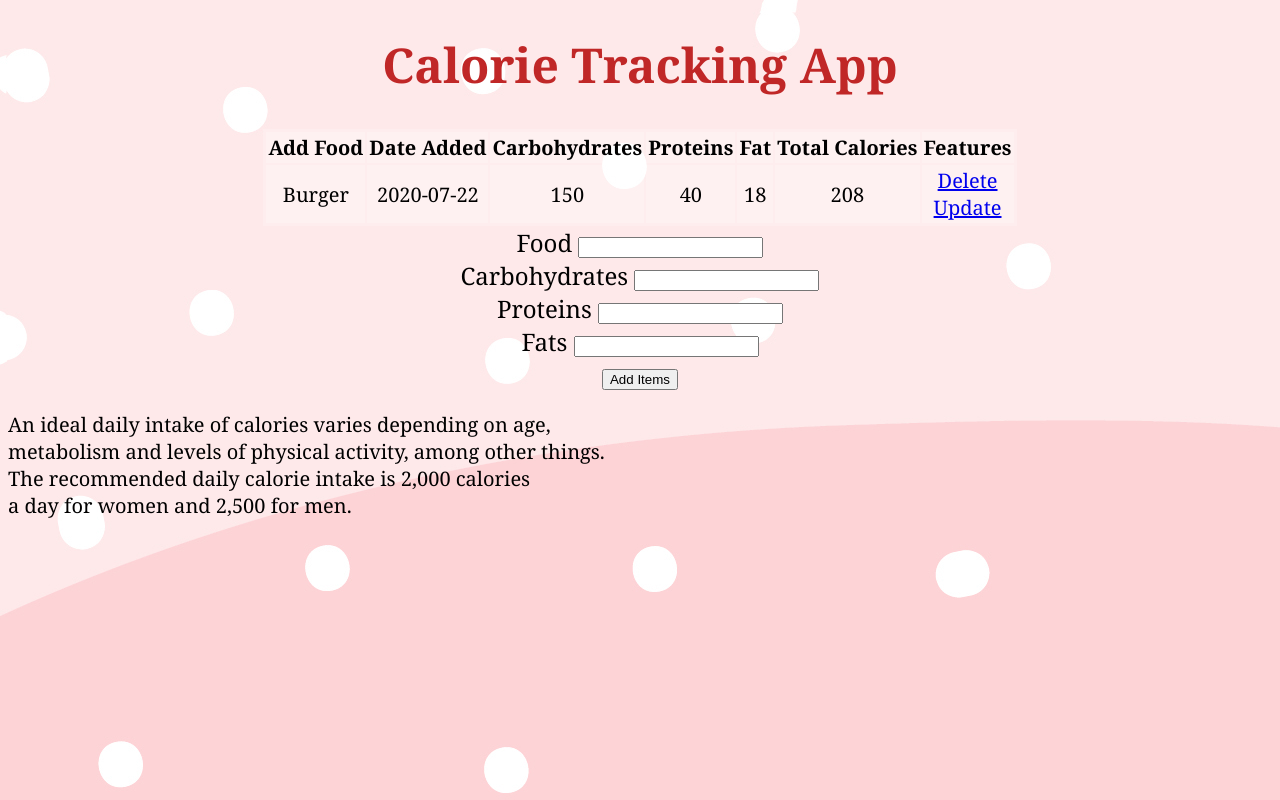
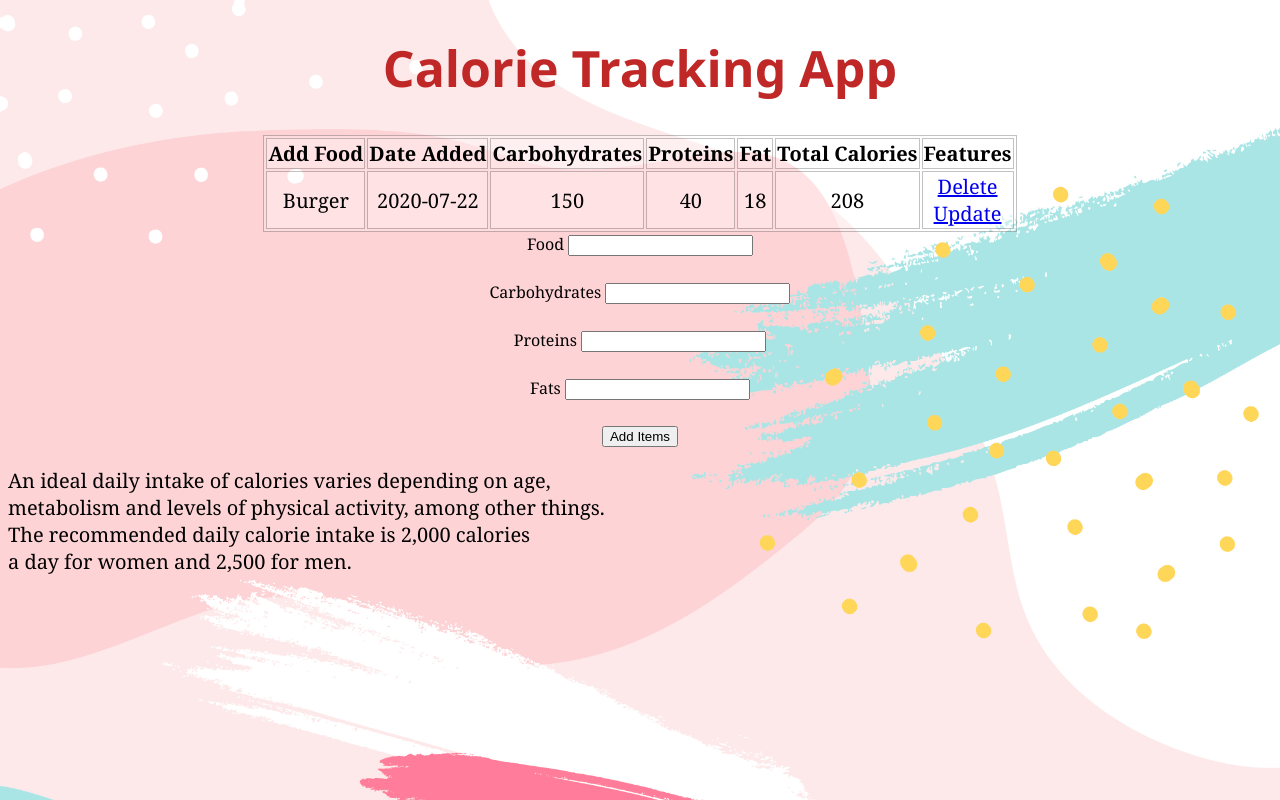
Before and after one commit to NutanNimkar/FoodLogApp, a Flask app: page / in a window 1280 px wide. Run offline with Flask 2, Linux system fonts and the light colour scheme; data comes from the database, SQL or seed files in the repository; both versions use the stored data as it was after the commit.

Commit message:
These changes are some small changes in the major code and some webpage changes. Also added all the comments needed for the app

```diff
--- a/app.py
+++ b/app.py
@@ -1,20 +1,23 @@
+#All the imports required to run the app and its functions
 from flask import Flask, render_template,url_for,request,redirect
 from flask_sqlalchemy import SQLAlchemy
 from datetime import datetime
 from flask_script import Manager
 from flask_migrate import Migrate, MigrateCommand
 import random
-
+#Initiating the SQLALCHEMY DataBase
 app = Flask(__name__)
 app.config['SQLALCHEMY_DATABASE_URI'] = 'sqlite:///note.db'
 db = SQLAlchemy(app)
-
+#Initiates the migration function
+#Migration helps makes changes to the database, like adding rows or columns
 migrate = Migrate(app,db)
 manager = Manager(app)
 
 manager.add_command('db',MigrateCommand)
+#This class defines the model for the Database
+# It creates all the columns to store data in
 class Data(db.Model):
-    # for i in range(0,3):
     id = db.Column(db.Integer, primary_key=True)
     content = db.Column(db.String(100), nullable=False)
     date_created = db.Column(db.DateTime, default=datetime.utcnow)
@@ -22,31 +25,34 @@
     carbs = db.Column(db.Integer,default = 0)
     fats = db.Column(db.Integer,default = 0)
     total=db.Column(db.Integer,default = 0)
-
+#Representation of the Output
     def __repr__(self):
         return '<Task %r>' % self.id
-def totalcal():
-    tot = proteins+ carbs+fats
 
+#This function helps the data to get collected from the form which is situated on the HTML page
+#Data is collected to specific variables and then added to the database using db.session.add()
+# The data is stored in terms latest to oldest
 @app.route("/", methods = ['POST','GET'])
 def add():
     if request.method =='POST':
         add_content = request.form.get('add_food')
         add_carbs = int(request.form.get('add_carbs'))
-        add_pro = int(request.form['add_pro'])
-        add_fat = int(request.form['add_fats'])
-        tot = add_carbs+add_pro+add_fat
-        new_content = Data(content = add_content,carbs = add_carbs,proteins = add_pro,fats = add_fat,total = tot)
+        add_pro = int(request.form.get('add_pro'))
+        add_fat = int(request.form.get('add_fats'))
+        add_total = add_carbs+add_pro+add_fat
+        new_content = Data(content = add_content,carbs = add_carbs,proteins = add_pro,fats = add_fat,total = add_total)
         try:
             db.session.add(new_content)
             db.session.commit()
             return redirect('/')
         except:
-            return " Issue with the text"
+            return " Issue with the entry/text"
     else:
         check = Data.query.order_by(Data.date_created).all()
         return render_template('home.html',check = check)
 
+#This function helps delete information from the html
+# It also removes the data from the database, by using database functions
 @app.route('/delete/<int:id>')
 def delete(id):
     content_deletion = Data.query.get_or_404(id)
@@ -57,14 +63,15 @@
         return redirect('/')
     except:
         return 'Issue occured with the function'
-
+#This function helps update the information from the html page
+#It redirects to another html page where the data can be manipulated and inserted again
 @app.route('/update/<int:id>', methods =['GET','POST'])
 def update(id):
     update_content =  Data.query.get_or_404(id)
     if request.method == 'POST':
         update_content.content = request.form['add_food']
-        update_content.carbs = request.form['quantity1']
-        update_content.fats = request.form['quantity2']
+        update_content.carbs = request.form['quantity2']
+        update_content.fats = request.form['quantity1']
         update_content.proteins = request.form['quantity']
         try:
             db.session.commit()
--- a/static/css/stylesheet.css
+++ b/static/css/stylesheet.css
@@ -1,27 +1,46 @@
+/* This is css file which help make in the ui of the html page */
+/* Changes in the background */
 body{
     background-image: url('../images/fru2.jpg') ;
     background-color: rgba(255, 255, 255, 0.767);
     text-align:  center;
+    font-family: Cambria, Cochin, Georgia, Times, 'Times New Roman', serif;
+    background-repeat: no-repeat;
+    background-size: 100%;
+    background-position:center top;
+    background-attachment: fixed;
+    background-size: cover;
+
+}
+/* Changes in the header */
+h1{
+    text-align:  center;
     color: #c02727;
-    font-size: 24px;
-    font-family: Georgia, 'Times New Roman', Times, serif;
+    font-size: 50px;
+    font-family: 'Segoe UI', Tahoma, Geneva, Verdana, sans-serif;
 }
+/* Changes for the tables */
 table, th, td {
     background-color: #ffffff31;
     margin-left: auto;
     margin-right: auto;
     color: black;
     font-size: 20px;
-    border: 0.7px solid rgba(0, 0, 0, 0);
+    border: 0.7px solid rgba(0, 0, 0, 0.24);
 }
+/* Changes for the text */
 p{
+    position: relative;
     text-align: left;
     color:rgb(0, 0, 0);
     font-size: 20px;
+
 }
+/* Changes for the label */
 label{
     color: #000;
-    display: flex
-    width: 140px;
+    width:140px;
     text-align: right;
+    vertical-align:middle;
+    position: relative;
 }
--- a/templates/base.html
+++ b/templates/base.html
@@ -1,3 +1,6 @@
+<!-- The base structure for the html pages in the code
+      It also connects all the html pages to the stylesheet
+-->
 <!DOCTYPE html>
 <html lang="en">
 <head>
--- a/templates/home.html
+++ b/templates/home.html
@@ -1,9 +1,11 @@
+<!-- This is the Opening Page when we display the page in any browser -->
 {%extends 'base.html' %}
 
 {% block head %}
-<title>Food Log</title>
+<title>kCal App</title>
 {%endblock%}
-
+<!-- This div creates all the content on the website, the table, text
+It also calls the data which is saved in the database for the specific element,like amount of carbs -->
 {% block body %}
 <div class = "content">
     <h1>Calorie Tracking App</h1>
@@ -15,37 +17,37 @@
             <th> Proteins</th>
             <th> Fat</th>
             <th> Total Calories</th>
-            <!-- <th> Water Consumption for the day</th> -->
             <th> Features </th>
         </tr>
-        {% for task in check %}
+        {% for data in check %}
         <tr>
-        <td>{{ task.content }}</td>
-        <td>{{ task.date_created.date() }}</td>
-        <td>{{task.carbs}}</td>
-        <td>{{task.proteins}}</td>
-        <td>{{task.fats}}</td>
-        <td>{{task.total}}</td>
+        <td>{{ data.content }}</td>
+        <td>{{ data.date_created.date() }}</td>
+        <td>{{data.carbs}}</td>
+        <td>{{data.proteins}}</td>
+        <td>{{data.fats}}</td>
+        <td>{{data.total}}</td>
         <td>
-            <a href ="/delete/{{task.id}}">Delete</a>
+            <a href ="/delete/{{data.id}}">Delete</a>
             <br>
-            <a href="/update/{{task.id}}">Update</a>
+            <a href="/update/{{data.id}}">Update</a>
         </td>
 
         </tr>
         {% endfor %}
     </table>
+    <!-- This creates a input for the data that needs to be recieved -->
     <form action ="/" method="POST">
         <label>Food
-            <input type ="text"  name= 'add_food' id ="content"><br>
+            <input type ="text"  name= 'add_food' id ="content"><br><br>
         </label>
         <label>Carbohydrates
-            <input type ="number" name= 'add_carbs' id ="quantity"><br>
+            <input type ="number" name= 'add_carbs' id ="quantity"><br><br>
         </label>
         <label>Proteins
-            <input type ="number" name= 'add_pro' id ="quantity1"><br></label>
+            <input type ="number" name= 'add_pro' id ="quantity1"><br><br></label>
         <label>Fats
-            <input type ="number" name= 'add_fats' id ="quantity2"><br></label>
+            <input type ="number" name= 'add_fats' id ="quantity2"><br><br></label>
         <input type="submit" value="Add Items">
     </form1>
     </form>
```
Also changed, not shown: templates/login.html (+5 -2 lines), templates/update.html (+5 -5 lines), note.db.
